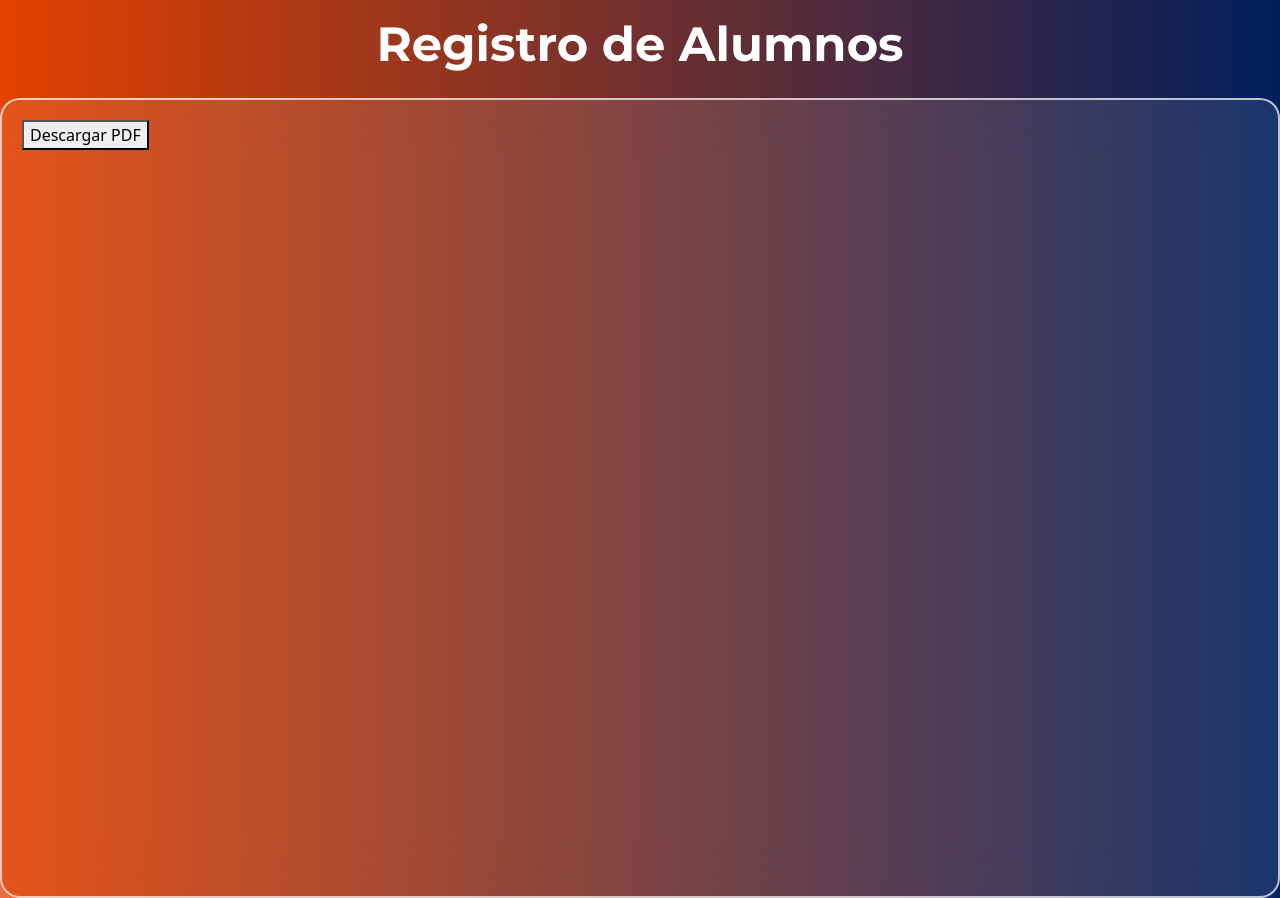
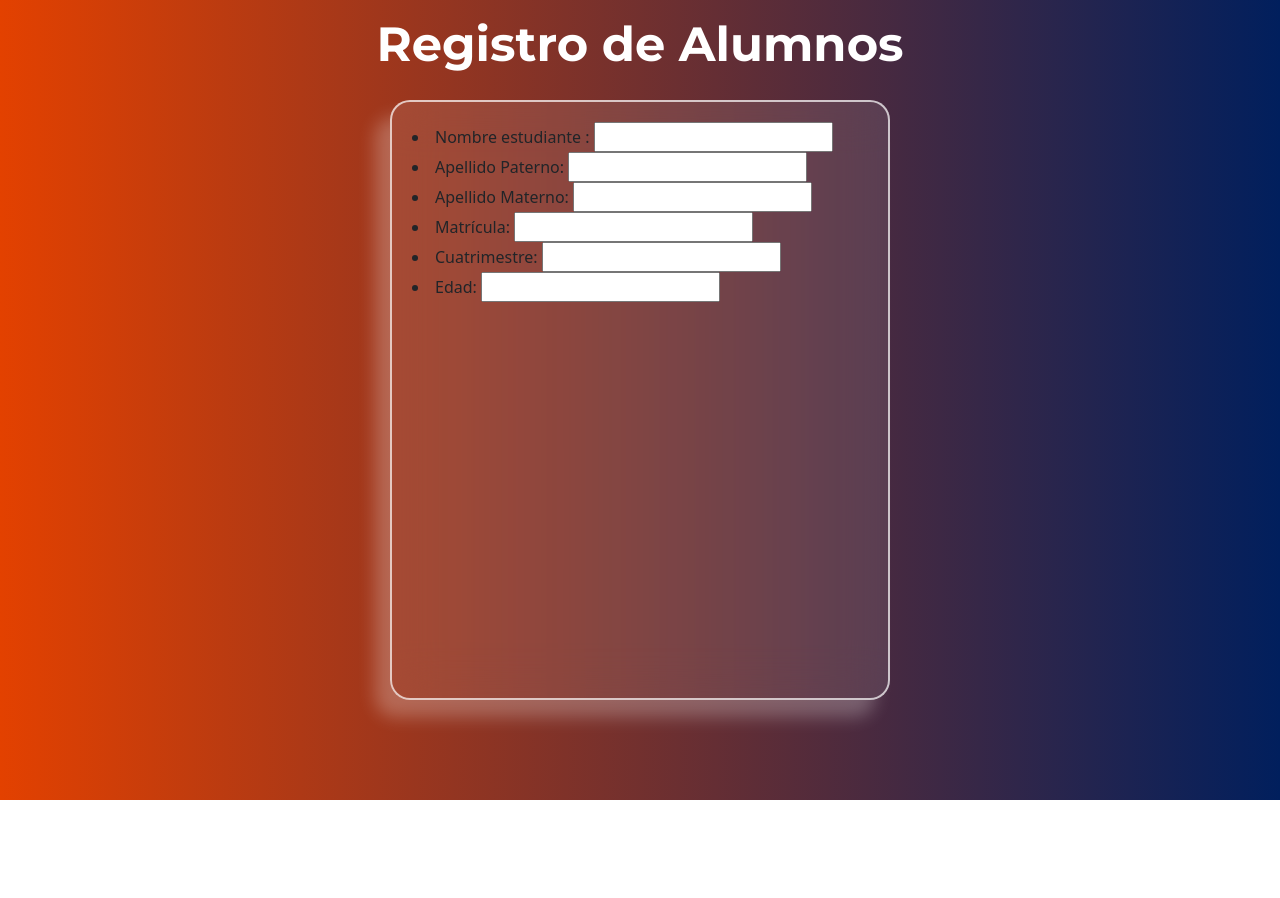
Before and after one commit to JoseFaMG/Sistemas-de-Calificaciones, a PHP site: page /crudalumnos.php in a window 1280 px wide. After the commit the page ends 800 px from the top, so only its background shows below. Run offline with PHP 8.4, Linux system fonts and the light colour scheme.

Commit message:
PCACTUALIZAR

```diff
--- a/assets/css/estilo.css
+++ b/assets/css/estilo.css
@@ -17,15 +17,21 @@ h1{
     font-weight: bold;
 }
 .CONTAINER .BOX {
-    height: 100vh;
-    width: 100%;
+    height: 600px;
+    width: 500px;
     padding: 20px;
     background: rgba(255, 255, 255, 0.1);
     z-index: 10;
     display: flex;
-    position: relative;
+    position: absolute;
+    top: 50%;
+    left: 50%;
+    transform: translate(-50%, -50%);
     border-radius: 20px;
     border: 2px solid rgba(255, 255, 255, 0.7);
     backdrop-filter: blur(25px);
     box-shadow: -15px 17px 17px rgba(255, 255, 255, 0.25);
 }
+.registroForm{
+    justify-content: center;
+}
--- a/crudalumnos.php
+++ b/crudalumnos.php
@@ -7,7 +7,7 @@
     <link rel="stylesheet" href="assets/css/estilo.css">
     <link rel="stylesheet" href="ruta/a/otro-estilo.css">
 
-    <title>Registro de Docentes</title>
+    <title>Registro de Alumnos</title>
     <link rel="shortcut icon" href="assets/Images/utc.png" />
 </head>
 <body>
@@ -15,9 +15,60 @@
     <h1 class="text-center p-3">Registro de Alumnos</h1>
     <div class="CONTAINER">
         <div class="BOX">
-        <a href="ruta/al/tu-archivo.pdf" download="nombre-del-archivo.pdf">
-                <button>Descargar PDF</button>
 
+
+                <form id="registroForm">
+                    <li>
+                        <label for="nombre">Nombre estudiante :</label>
+                        <input type="text" id="nombre" required>
+                    </li>
+
+                    <li>
+                        <label for="apellidoPaterno">Apellido Paterno:</label>
+                        <input type="text" id="apellidoPaterno" required>
+                    </li>
+
+                    <li>
+                        <label for="apellidoMaterno">Apellido Materno:</label>
+                        <input type="text" id="apellidoMaterno" required>
+                    </li>
+
+                    <li>
+                        <label for="matricula">Matrícula:</label>
+                        <input type="text" id="matricula" required>
+                    </li>
+
+                    <li>
+                        <label for="cuatrimestre">Cuatrimestre:</label>
+                        <input type="text" id="cuatrimestre" required>
+                    </li>
+
+                    <li>
+                        <label for="edad">Edad:</label>
+                        <input type="text" id="edad" required>
+                    </li>
+                </ul>
+    </div>
+</div>
+
+<script src="https://cdn.jsdelivr.net/npm/bootstrap@5.3.2/dist/js/bootstrap.bundle.min.js" integrity="sha384-C6RzsynM9kWDrMNeT87bh95OGNyZPhcTNXj1NW7RuBCsyN/o0jlpcV8Qyq46cDfL" crossorigin="anonymous"></script>
+<script>
+    function registrarEstudiante() {
+        var nombre = document.getElementById("nombre").value;
+        var apellidoPaterno = document.getElementById("apellidoPaterno").value;
+        var apellidoMaterno = document.getElementById("apellidoMaterno").value;
+        var matricula = document.getElementById("matricula").value;
+        var cuatrimestre = document.getElementById("cuatrimestre").value;
+        var edad = document.getElementById("edad").value;
+
+        var estudiante = {
+            'Nombre': nombre,
+            'Apellido Paterno': apellidoPaterno,
+            'Apellido Materno': apellidoMaterno,
+            'Matrícula': matricula,
+            'Cuatrimestre': cuatrimestre,
+            'Edad': edad
+        };
         </div>
     </div>
 
```
